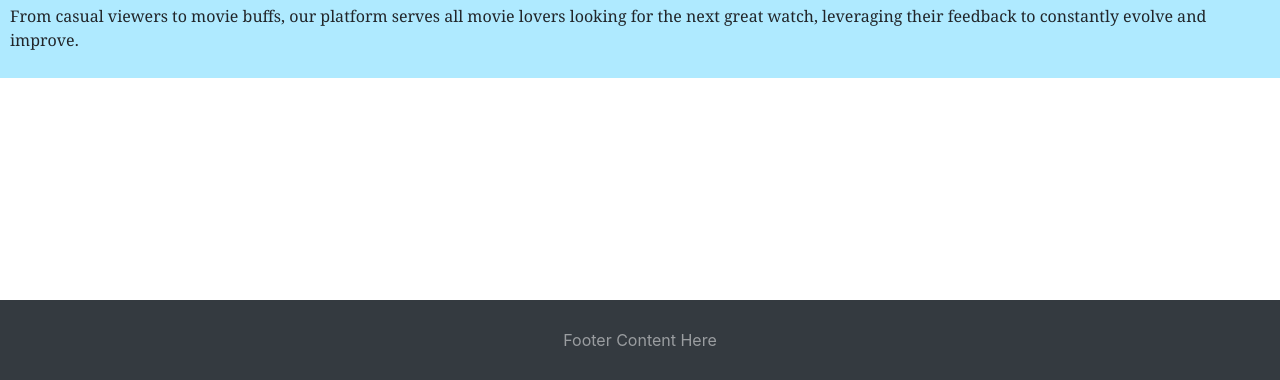
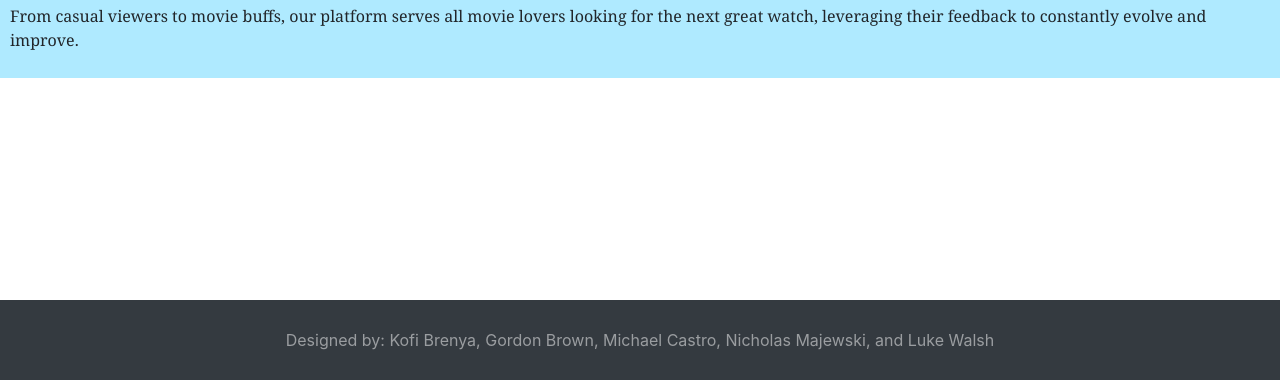
Before and after one commit to gbrown11/inst377_Project_Group35_Movie-Discoveries, a website: page public/aboutpage.html in a window 1280 px wide. Shown: the part 420-800 px from the top of the page. Drawn offline with nearby package versions, Linux system fonts and the light colour scheme.

Commit message:
Footer Changes

```diff
--- a/public/aboutpage.html
+++ b/public/aboutpage.html
@@ -71,7 +71,7 @@
     <!-- Footer Section -->
     <footer id="my-footer" class="navbar navbar-expand-lg navbar-dark bg-dark fixed-bottom">
         <div class="container">
-            <span class="navbar-text">Footer Content Here</span>
+            <span class="navbar-text">Designed by: Kofi Brenya, Gordon Brown, Michael Castro, Nicholas Majewski, and Luke Walsh</span>
         </div>
     </footer>
 
```
Also changed, not shown: public/homepage.html (+1 -1 lines), public/recommendedpage.html (+1 -1 lines), public/trendingpage.html (+1 -1 lines).
